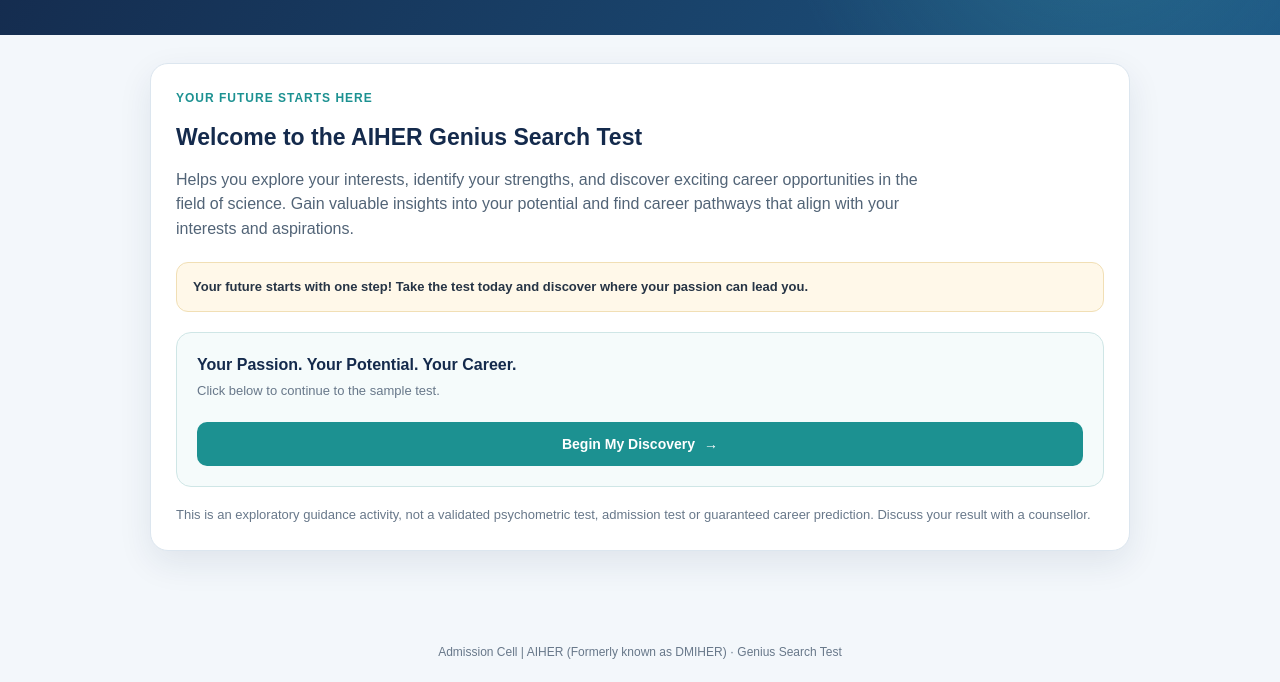
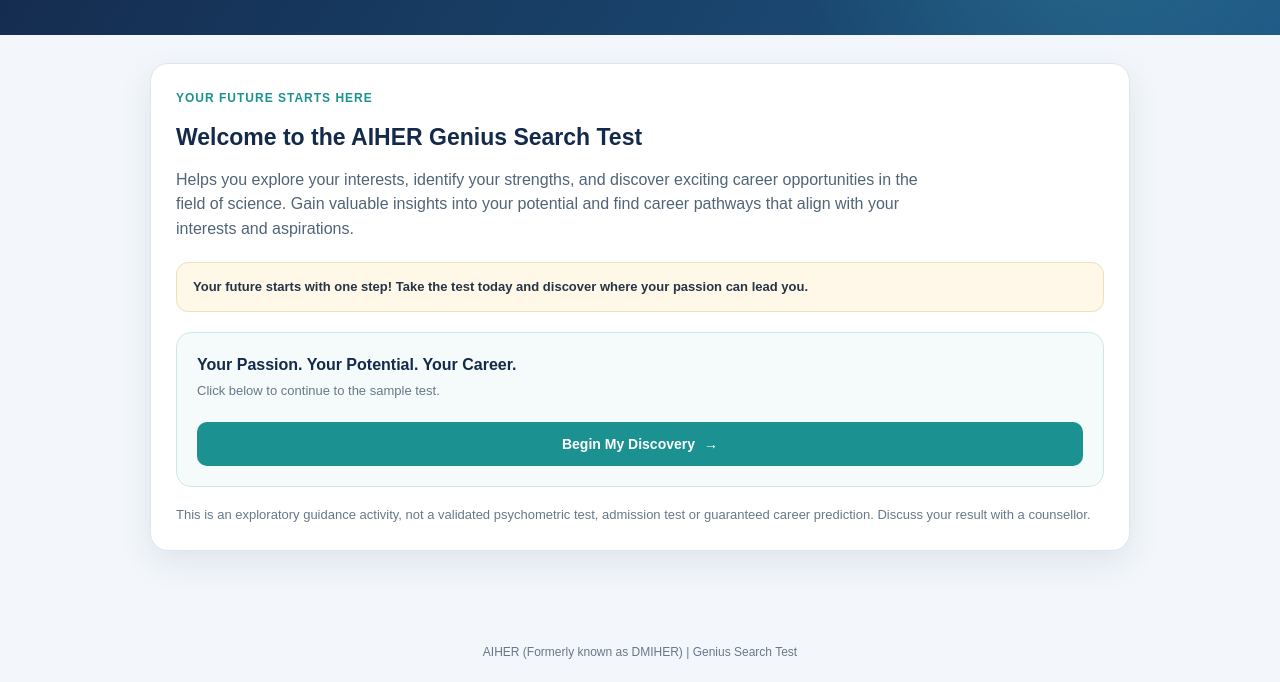
Before and after one commit to Tusharlohave/AIHER-, a plain HTML site: page index.html in a window 1280 px wide. Shown: the part 145-827 px from the top of the page. Drawn offline with nearby package versions, Linux system fonts and the light colour scheme.

Commit message:
Update footer text in index.html

```diff
--- a/index.html
+++ b/index.html
@@ -182,7 +182,7 @@
     </section>
   </main>
 
-  <footer>Admission Cell | AIHER (Formerly known as DMIHER) · Genius Search Test </footer>
+  <footer>AIHER (Formerly known as DMIHER) | Genius Search Test </footer>
 
   <script src="https://cdnjs.cloudflare.com/ajax/libs/jspdf/2.5.1/jspdf.umd.min.js"></script>
   <script src="script.js"></script>
```
